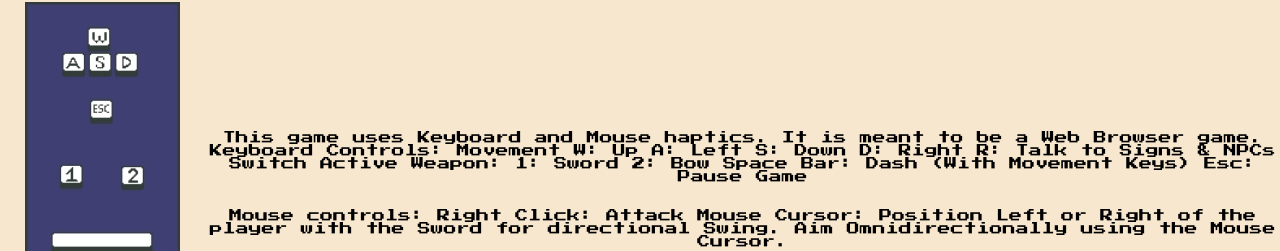
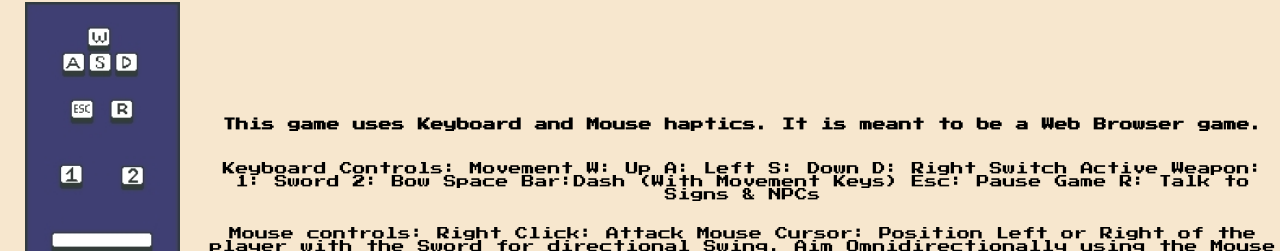
Before and after one commit to rdelena/capstone-project, a React (Create React App) app: page /dashboard in a window 1280 px wide. Shown: the part 1139-1390 px from the top of the page. Built offline with nearby package versions, Linux system fonts and the light colour scheme; no server answers.

Commit message:
Update Dashboard & Description component

```diff
--- a/src/component/Dashboard.js
+++ b/src/component/Dashboard.js
@@ -54,7 +54,7 @@ const Dashboard = () => {
 
   return (
     <div
-    className="PressStart2P"
+      className="PressStart2P"
       style={{
         display: "flex",
         justifyContent: "center",
--- a/src/component/Description.js
+++ b/src/component/Description.js
@@ -3,13 +3,19 @@ import Controls from "../img/GameControls.jpg";
 
 const Description = () => {
   return (
-    <div className="PressStart2P" style={{ display: "flex", flexDirection: "column" }}>
+    <div
+      className="PressStart2P"
+      style={{ display: "flex", flexDirection: "column" }}
+    >
       <div>
         <h3>Released: August 3, 2023</h3>
         <h3>Category: Action/Adventure, Fantasy, Bullet Hell</h3>
         <h3>Game Description</h3>
         <p>
-          Journey to the lands of Gaoryn and find the cause of the monster invasion across the land. You play as Signus, the current caretaker of the Temple of the Sun. With his trusted Sword and Bow, battle various fantasy creature like slimes, minotaurs, etc.
+          Journey to the lands of Gaoryn and find the cause of the monster
+          invasion across the land. You play as Signus, the current caretaker of
+          the Temple of the Sun. With his trusted Sword and Bow, battle various
+          fantasy creature like slimes, minotaurs, etc.
         </p>
       </div>
       <h3>How to Play</h3>
@@ -31,31 +37,19 @@ const Description = () => {
           alt="gamecontrols"
         />
         <div style={{ display: "flex", flexDirection: "column" }}>
+          <h4>
+            This game uses Keyboard and Mouse haptics. It is meant to be a Web
+            Browser game.
+          </h4>
           <p>
-            This game uses Keyboard and Mouse haptics. It is meant to be a Web Browser game.
-
-            Keyboard Controls: Movement
-            W: Up
-            A: Left
-            S: Down
-            D: Right
-
-            R: Talk to Signs & NPCs
-
-            Switch Active Weapon:
-            1: Sword
-            2: Bow
-
-            Space Bar: Dash (With Movement Keys)
-
-            Esc: Pause Game
+            Keyboard Controls: Movement W: Up A: Left S: Down D: Right Switch
+            Active Weapon: 1: Sword 2: Bow Space Bar:Dash (With Movement Keys)
+            Esc: Pause Game R: Talk to Signs & NPCs
           </p>
           <p>
-            Mouse controls:
-
-            Right Click: Attack
-            Mouse Cursor: Position Left or Right of the player with the Sword for directional Swing.
-            Aim Omnidirectionally using the Mouse Cursor.
+            Mouse controls: Right Click: Attack Mouse Cursor: Position Left or
+            Right of the player with the Sword for directional Swing. Aim
+            Omnidirectionally using the Mouse Cursor.
           </p>
         </div>
       </div>
--- a/src/component/Navigation.js
+++ b/src/component/Navigation.js
@@ -57,7 +57,6 @@ const Navigation = () => {
   };
 
   return (
-
     <AppBar position="relative" className="navBar">
       <Container>
         <Toolbar>
@@ -69,11 +68,7 @@ const Navigation = () => {
             />
           )}
           {storedUsername && (
-            <Typography
-              variant="h6"
-              style={{ flexGrow: "1", color: "white" }}
-
-            >
+            <Typography variant="h6" style={{ flexGrow: "1", color: "white" }}>
               {storedUsername}
             </Typography>
           )}
@@ -101,7 +96,6 @@ const Navigation = () => {
             onClose={handleMenuClose}
           >
             {storedUsername ? (
-              // If the user is logged in, show the Home and Logout options
               <>
                 <MenuItem>
                   <Link
@@ -112,10 +106,18 @@ const Navigation = () => {
                     Home
                   </Link>
                 </MenuItem>
+                <MenuItem>
+                  <Link
+                    to="/dashboard"
+                    style={{ textDecoration: "none", color: "inherit" }}
+                    onClick={handleMenuClose}
+                  >
+                    Dashboard
+                  </Link>
+                </MenuItem>
                 <MenuItem onClick={logout}>Logout</MenuItem>
               </>
             ) : (
-              // If the user is not logged in, show the Home, Login, and Register options
               <>
                 <MenuItem>
                   <Link
--- a/src/component/Social.js
+++ b/src/component/Social.js
@@ -1,5 +1,5 @@
 import React from "react";
-import { AppBar, Container, Stack } from "@mui/material";
+import { AppBar, Container } from "@mui/material";
 import GitHubIcon from "@mui/icons-material/GitHub";
 import LinkedInIcon from "@mui/icons-material/LinkedIn";
 
@@ -7,9 +7,9 @@ const Social = () => {
   return (
     <AppBar position="relative" className="footer">
       <Container>
-        <div className="social-icons"> {/* Add the social-icons class */}
-          <GitHubIcon className="social-icon" /> {/* Add the social-icon class */}
-          <LinkedInIcon className="social-icon" /> {/* Add the social-icon class */}
+        <div className="social-icons">
+          <GitHubIcon className="social-icon" />
+          <LinkedInIcon className="social-icon" />
         </div>
       </Container>
     </AppBar>
```
Also changed, not shown: src/App.css (+2 -5 lines), src/img/GameControls.jpg.
